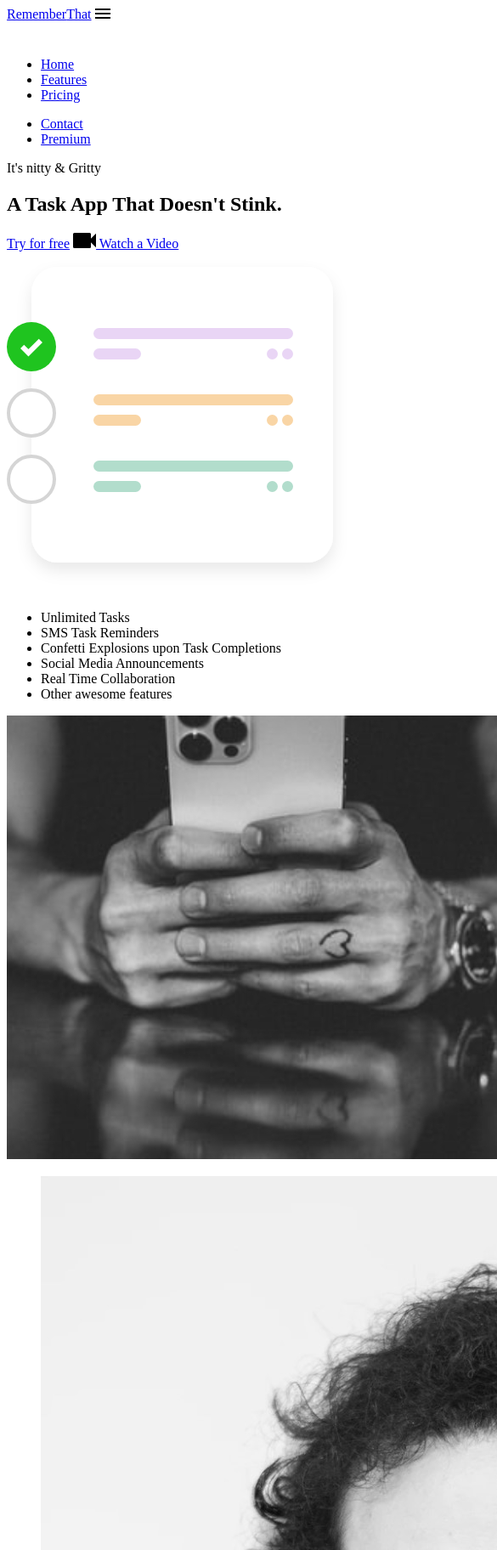
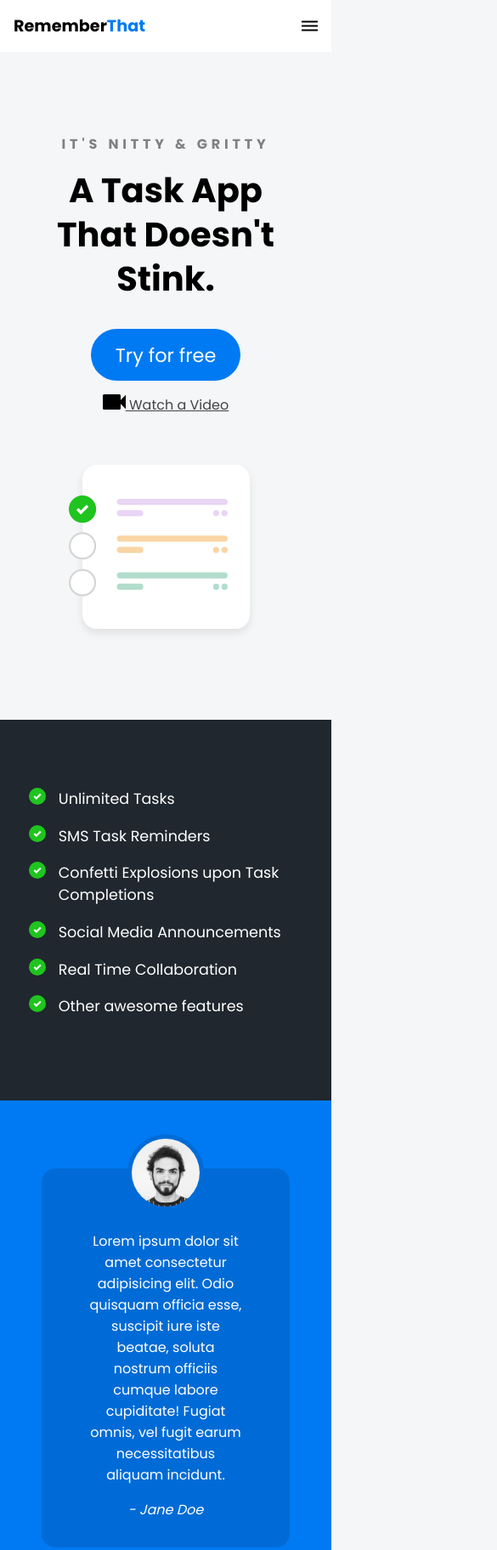
Before and after one commit to Ajijulhoque/frontend, a plain HTML site: page index.html in a window 390 px wide. Shown: the top 1824 px of the page at 85% size, 585 px wide, since content can reach past the window. Drawn offline with Linux system fonts and the light colour scheme.

Commit message:
styling is done for mobile version

```diff
--- a/css/main.scss
+++ b/css/main.scss
@@ -0,0 +1,192 @@
+
+@import url('https://fonts.googleapis.com/css2?family=Poppins:wght@400;700&display=swap');
+
+:root {
+    --primary-color: #007AF3;
+}
+
+body{
+    background-color: rgb(244, 246, 247);
+    margin: 0;
+    font-family: 'Poppins';
+}
+
+.navbar {
+    background-color: white;
+    padding: 1em;
+
+    .logo {
+        text-decoration: none;
+        font-weight: bold;
+        color: black;
+        font-size: 1.2em;
+
+        span {
+            color: var(--primary-color);
+        }
+    }
+
+    nav {
+        display: none;
+    }
+
+    .container {
+        display: flex;
+        place-content: space-between;
+    }
+
+    .mobile-menu {
+        cursor: pointer;
+    }
+}
+
+a {
+    color: #444444;
+}
+
+ul {
+    list-style-type: none;
+    margin: 0;
+    padding: 0;
+}
+
+section {
+    padding: 5em 2em;
+}
+
+.hero {
+    text-align: center;
+}
+
+.left-col {
+    .subhead {
+        text-transform: uppercase;
+        font-weight: bold;
+        color: grey;
+        letter-spacing: .3em;
+    }
+
+    h1 {
+        font-size: 2.5em;
+        line-height: 1.3em;
+        margin-top: .2em;
+    }
+
+    .primary-cta {
+        background-color: var(--primary-color);
+        color: white;
+        text-decoration: none;
+        padding: .6em 1.3em;
+        font-size: 1.4em;
+        border-radius: 5em;
+        display: inline-block;
+    }
+
+    .watch-video-cta {
+        display: block;
+        margin-top: 1em;
+    }
+
+    imag {
+        margin-right: .5em;
+    }
+}
+
+.hero-img {
+    width: 70%;
+    margin-top: 3em;
+}
+
+section.features-section {
+    background: #20272E;
+    color: white;
+}
+
+ul.feature-list {
+    margin: 0;
+    padding-left: .1em;
+
+    li {
+        font-size: 1.1em;
+        margin-bottom: 1em;
+        margin-left: 2em;
+        position: relative;
+
+        &::before {
+            content: '';
+            left: -2em;
+            position: absolute;
+            width: 20px;
+            height: 20px;
+            background-image: url('../images/bullet.svg');
+            background-size: contain;
+            margin-right: .5em;
+        }
+    }
+}
+
+.features-section img {
+    display: none;
+}
+
+.testimonials-section {
+    background: var(--primary-color);
+    color: white;
+
+    li {
+        background: #006BD6;
+        text-align: center;
+        padding: 2em 1em;
+        width: 80%;
+        margin: 0 auto 5em auto;
+        border-radius: 1em;
+
+
+        img {
+            width: 5em;
+            height: 5em;
+            border: 5px solid #006BD6;
+            border-radius: 50%;
+            margin-top: -4.5em;
+        }
+    }
+}
+
+h2 {
+    font-size: 2em;
+}
+
+label {
+    display: block;
+    font-size: 1.2em;
+    margin-bottom: .5em;
+}
+
+input, textarea {
+    width: 100%;
+    padding: .8em;
+    margin-bottom: 1em;
+    border-radius: .3em;
+    border: 1px solid gray;
+    box-sizing: border-box;
+}
+
+
+input[type="submit"] {
+    background-color: var(--primary-color);
+    color: white;
+    font-size: 1.3em;
+    font-weight: bold;
+    border: none;
+    margin-bottom: 5em;
+    border-radius: 5em;
+    display: inline-block;
+    padding: .8em 2em;
+    width: unset;
+    cursor: pointer;
+}
+
+iframe {
+    width: 100%;
+    height: 300px;
+}
--- a/index.html
+++ b/index.html
@@ -10,7 +10,7 @@
 <body>
     <div class="navbar">
         <div class="container">
-            <a href="#">Remember<span>That</span></a>
+            <a class="logo" href="#">Remember<span>That</span></a>
 
             <img id="mobile-cta" class="mobile-menu" src="./images/menu.svg" alt="Open Navigation">
             <nav>
```
Also changed, not shown: css/main.css, 1 other file.
